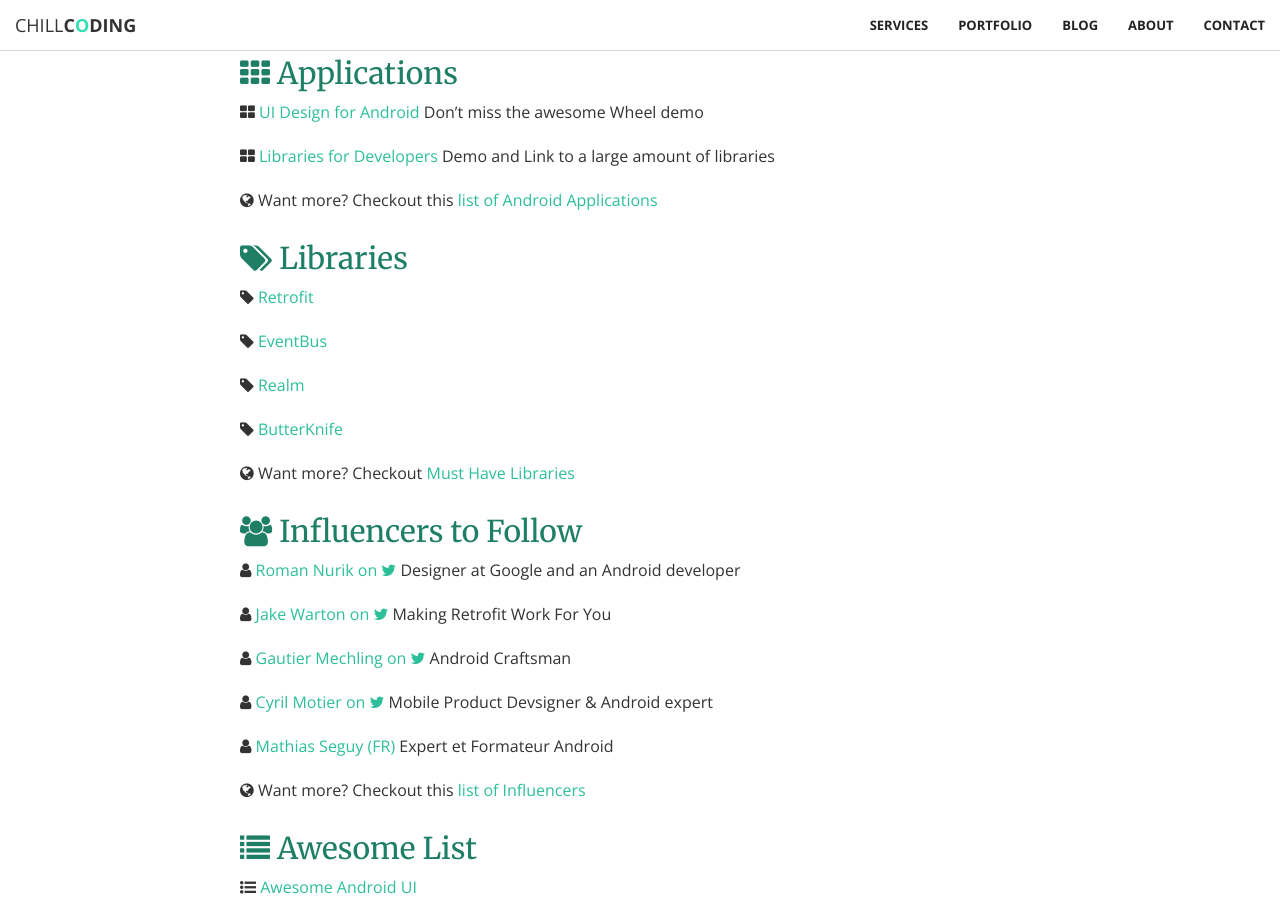
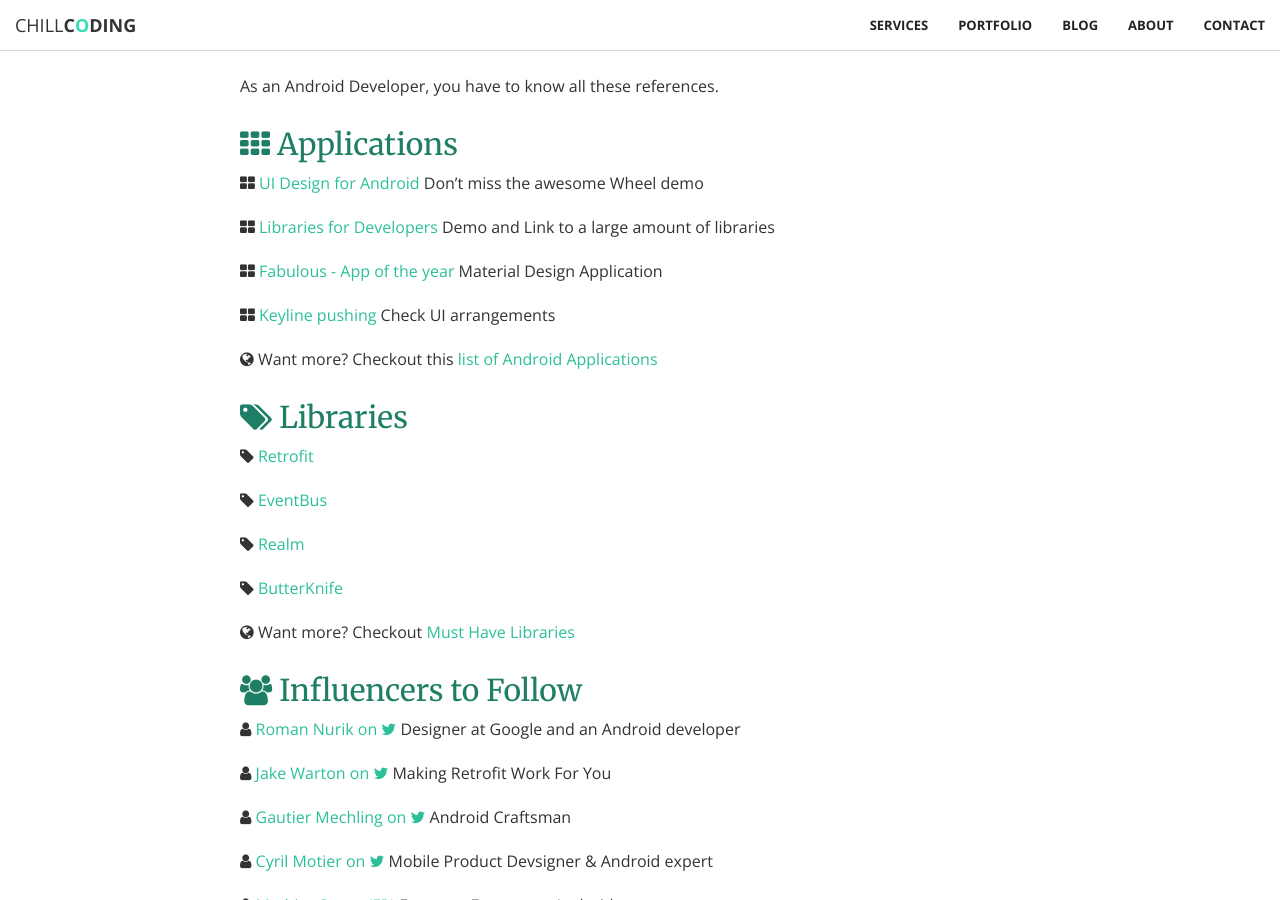
Before and after one commit to chillcoding-at-the-beach/chillcoding-at-the-beach-github.io, a Jekyll site: the page built from _posts/2017-01-27-android-references.md, in a window 1280 px wide and 900 px high, scrolled down 1129 px. Built offline with Jekyll 4.4.1, drawn with Linux system fonts in a browser that asks for light colours; nearby versions of some CDN libraries; comment, search, counter and statistics services are not loaded; some of the changed text lies outside the part shown.

Commit message:
Add two essential applications

```diff
--- a/_posts/2017-01-27-android-references.md
+++ b/_posts/2017-01-27-android-references.md
@@ -33,9 +34,13 @@
 
 ## <a name="app"></a>{% icon fa-th %} Applications
 
-<i class="fa fa-th-large" aria-hiden="true"></i> [UI Design for Android](https://play.google.com/store/apps/details?id=com.boopathy.raja.tutorial){:target="_blank"} Don't miss the awesome Wheel demo
+{% icon fa-th-large %} [UI Design for Android](https://play.google.com/store/apps/details?id=com.boopathy.raja.tutorial){:target="_blank"} Don't miss the awesome Wheel demo
 
 {% icon fa-th-large %} [Libraries for Developers](https://play.google.com/store/apps/details?id=com.desarrollodroide.repos){:target="_blank"} Demo and Link to a large amount of libraries
+
+{% icon fa-th-large %} [Fabulous - App of the year](https://play.google.com/store/apps/details?id=co.thefabulous.app){:target="_blank"} Material Design Application
+
+{% icon fa-th-large %} [Keyline pushing](https://play.google.com/store/apps/details?id=com.faizmalkani.keylines){:target="_blank"} Check UI arrangements
 
 {% icon fa-globe %} Want more? Checkout this [list of Android Applications](http://www.techrepublic.com/pictures/gallery-10-android-apps-every-new-mobile-developer-needs-in-their-toolbox/){:target="_blank"}
 
```
Also changed, not shown: other parts of _posts/2017-01-27-android-references.md (+2 -1 lines).
